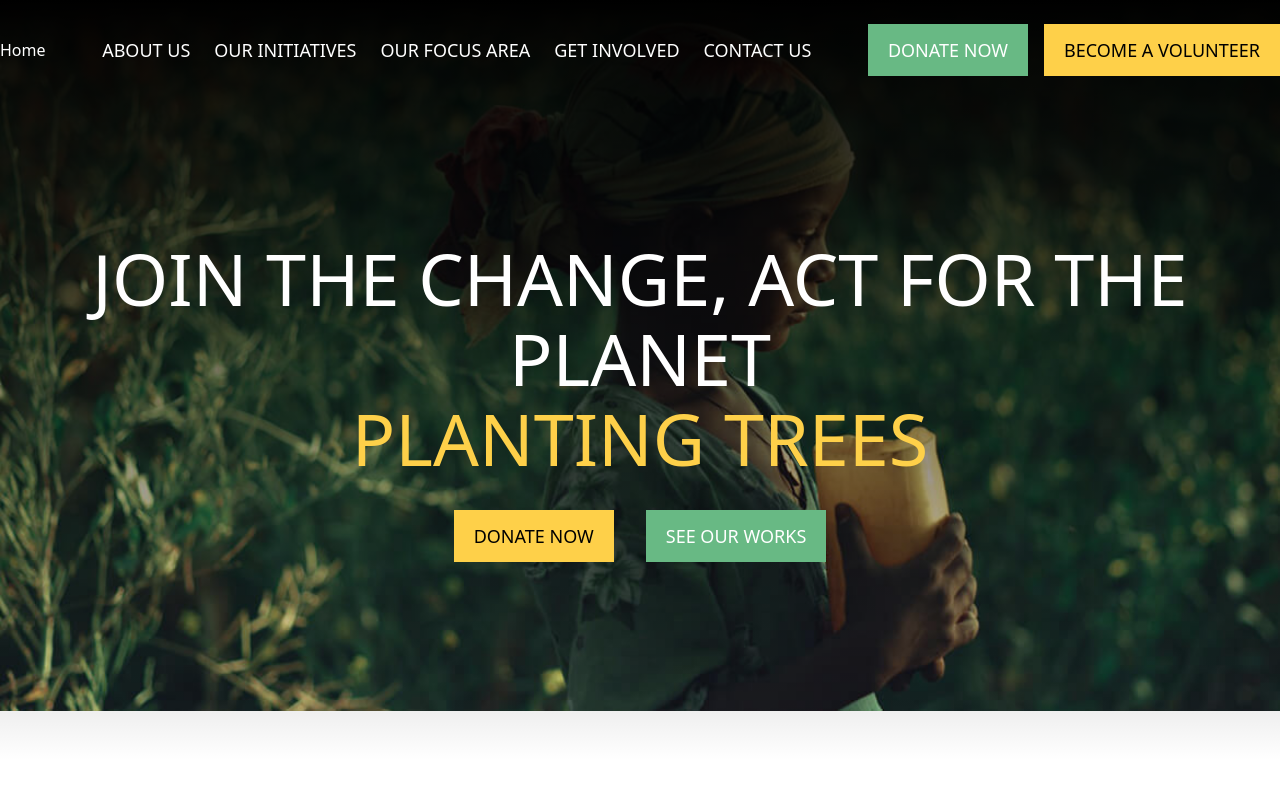
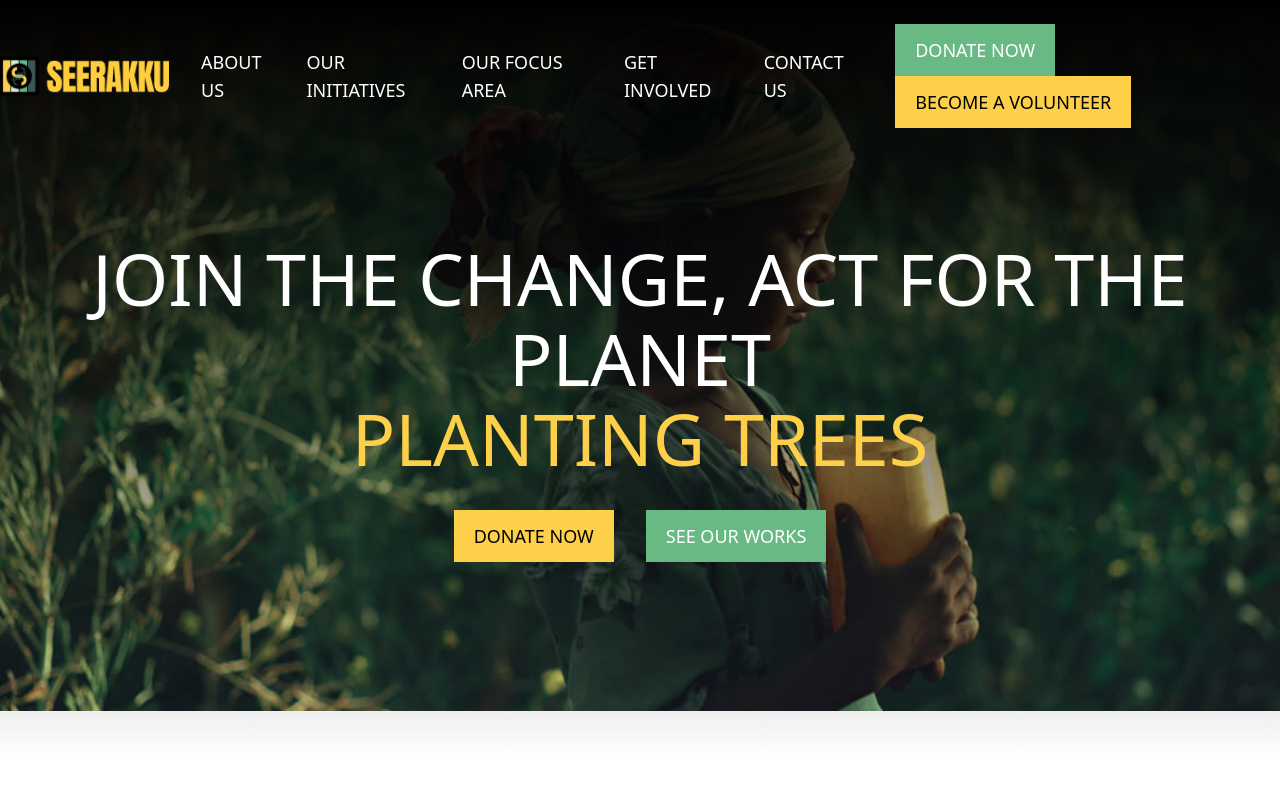
Before and after one commit to sudharshanr15/seerakku-frontend, a Next.js app: page / in a window 1280 px wide. Shown: the top 800 px of the page. Built offline with nearby package versions, Linux system fonts and the light colour scheme; what @radix-ui/themes would draw is missing.

Commit message:
Navbar logo added

```diff
--- a/src/assets/index.ts
+++ b/src/assets/index.ts
@@ -1 +1,2 @@
 export { default as logo_text_footer } from "./logo_text_footer.png";
+export { default as logo_text } from "./logo_text.png";
--- a/src/components/Navbar.tsx
+++ b/src/components/Navbar.tsx
@@ -2,6 +2,8 @@ import Link from "next/link";
 import DonateNow from "./buttons/DonateNow";
 import { ButtonType } from "./buttons/type";
 import Button from "./buttons/Button";
+import Image from "next/image";
+import { logo_text } from "@/assets";
 
 const Navbar = () => {
   const nav_links: {
@@ -33,7 +35,9 @@ const Navbar = () => {
     <header className="fixed w-full py-6 bg-transparent z-50">
       <div className="max-w-screen-xl mx-auto">
         <nav className="flex justify-between items-center gap-8 text-white">
-          <Link href={"/"}>Home</Link>
+          <Link href={"/"}>
+            <Image src={logo_text} alt="Seerakku Logo" />
+          </Link>
           <ul className="flex gap-6 text-white">
             {nav_links.map((link, count) => (
               <li className="uppercase text-lg font-normal" key={count}>
```
Also changed, not shown: src/assets/logo_text.png (added).
